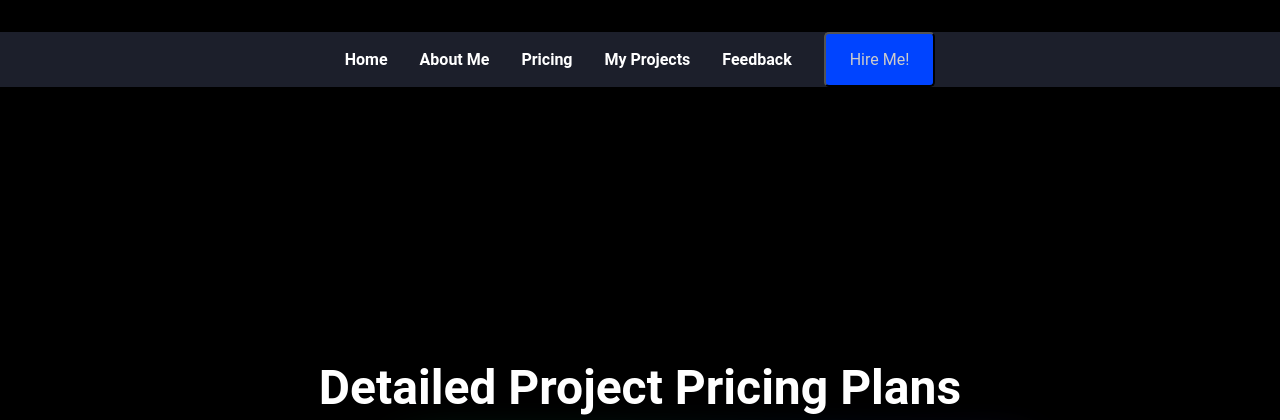
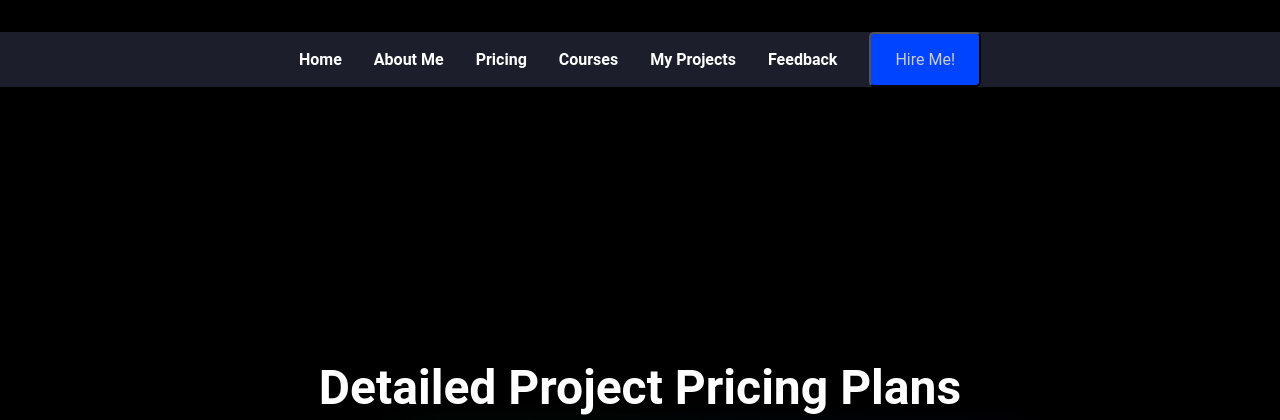
Before and after one commit to Grzegorz-coder-rgb/PersonalPortfolio, a Flask app: page /plan in a window 1280 px wide. Shown: the top 420 px of the page. Run offline with Flask 3, Linux system fonts and the light colour scheme.

Commit message:
Update plan.html

```diff
--- a/templates/plan.html
+++ b/templates/plan.html
@@ -13,6 +13,7 @@
             <li><a href="{{ url_for('index') }}">Home</a></li>
             <li><a href="{{ url_for('index') }}#about">About Me</a></li>
             <li><a href="{{ url_for('plan') }}">Pricing</a></li>
+            <li><a href="{{ url_for('index') }}#courses">Courses</a></li>
             <li><a href="{{ url_for('projects') }}">My Projects</a></li>
             <li><a href="{{ url_for('index') }}#feedback">Feedback</a></li>
             <button class="btn" oonclick="window.location.href='{{ url_for('hire') }}';">Hire Me!</button>
@@ -113,4 +114,5 @@
         </div>
     </footer>
 </body>
+
 </html>
```
